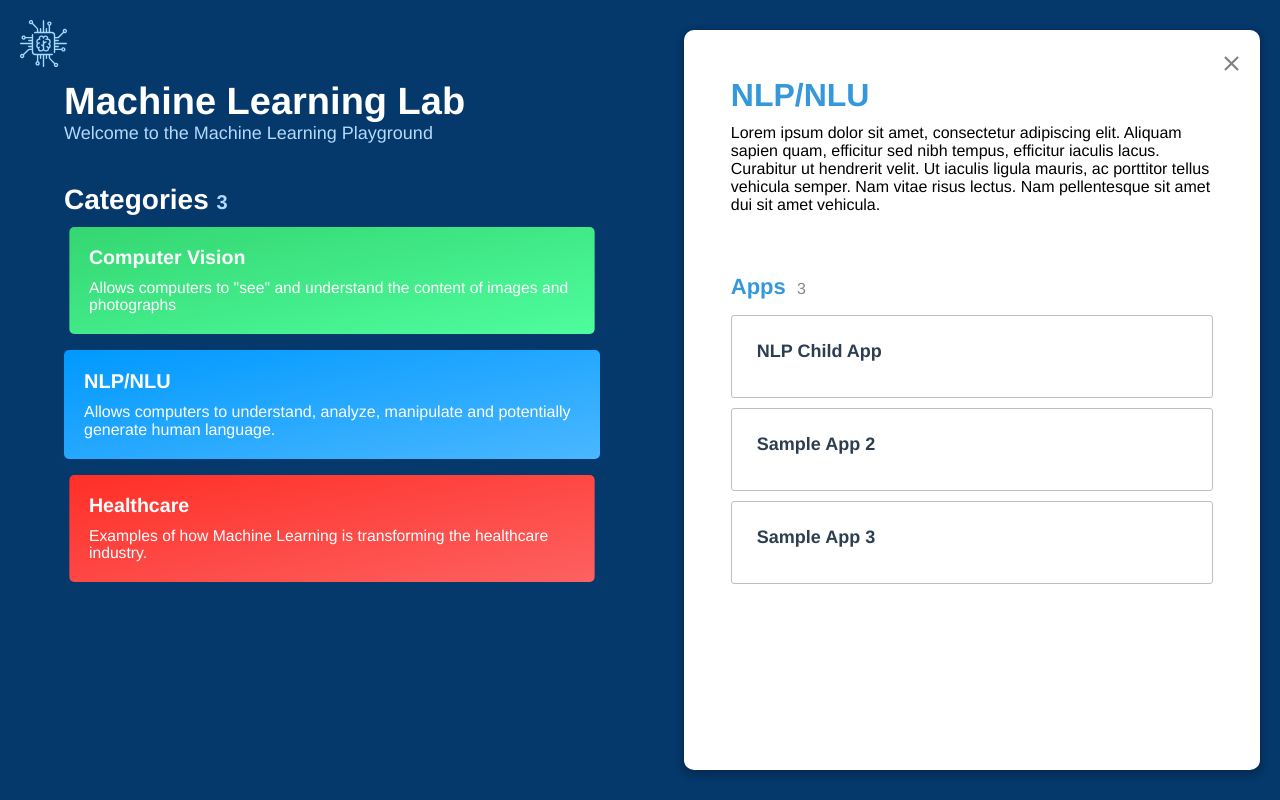
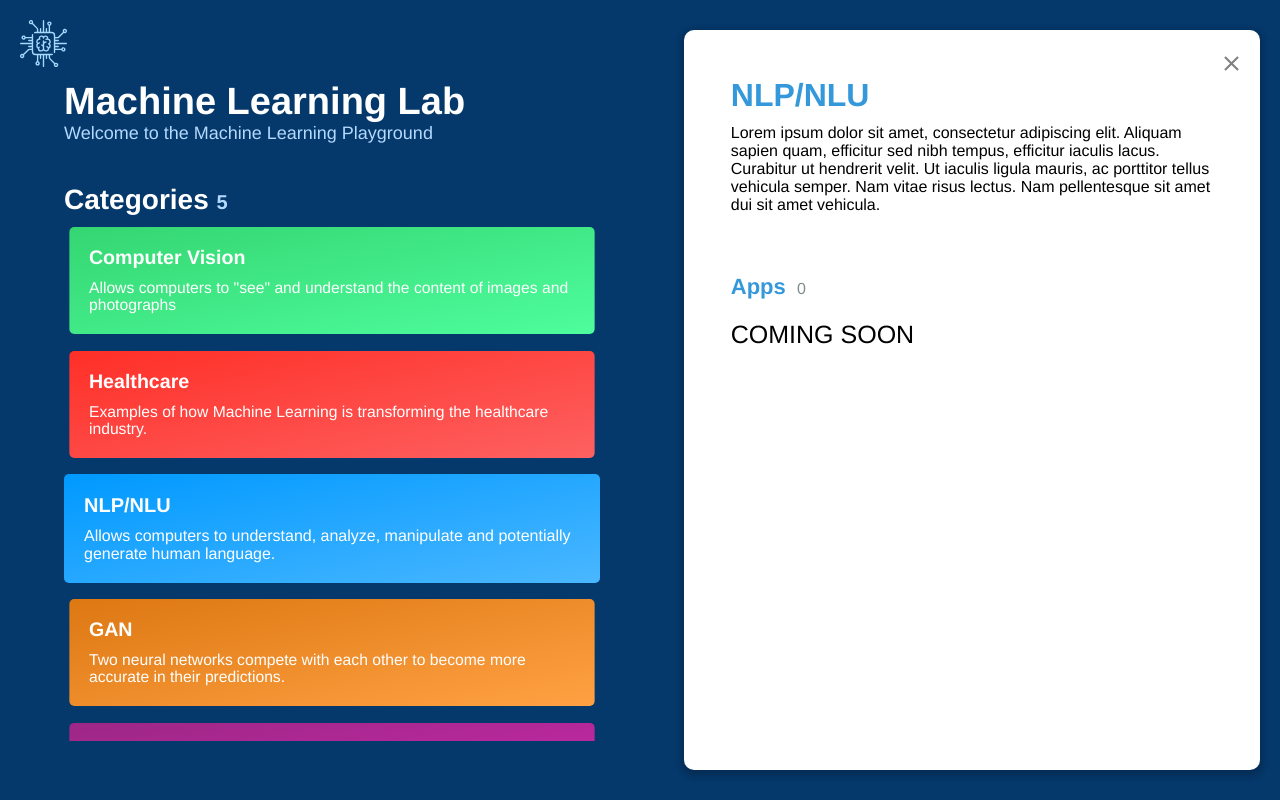
Before and after one commit to philipwisner/machine-learning-lab, a Vue app: page /#/nlp in a window 1280 px wide. Built offline with nearby package versions, Linux system fonts and the light colour scheme.

Commit message:
coming soon apps

```diff
--- a/src/components/Reusable/CategoryHeader.vue
+++ b/src/components/Reusable/CategoryHeader.vue
@@ -7,11 +7,14 @@
       <p class="long-description" v-if="$route.path == category.link">{{category.longDescription}}</p>
       <div class="app-list-container" v-if="$route.path == category.link">
         <h3 :style="{color: category.color}">Apps <span class="count">{{category.apps.length}}</span></h3>
-        <div class="app-list">
+        <div class="app-list" v-if="category.apps.length">
           <router-link :key="app.index" v-for="app in category.apps" :to="app.link" class="app">
             <h4 class="app-name">{{app.name}} <img class="app-icon" v-if="app.icon" :src="app.icon" alt="icon"></h4>
             <p class="description">{{app.description}}</p>
           </router-link>
+        </div>
+        <div v-else class="coming-soon">
+          COMING SOON
         </div>
       </div>
       <router-view class="app-outlet" :category="category" :images="images"></router-view>
@@ -54,7 +57,10 @@ $border-color: #BFBFBF;
   width: 20px;
   margin-bottom: -3px;
 }
-
+.coming-soon {
+  font-size: 25px;
+  margin-top: 20px;
+}
 h1 a {
   margin-bottom: 10px;
   text-decoration: none;
--- a/src/data.js
+++ b/src/data.js
@@ -30,8 +30,42 @@ appData.categories = [
         name: "Food Classifier 🍔",
         description: "Detects what type of food is in a picture.",
         link: "/vision/foodclassifier",
-        endPoint: "http://prakash.ai:2998/ping",
-        imageSet: "foodImages"
+        endPoint: "http://prakash.ai:2998/api/classify",
+        imageSet: "foodImages",
+        resultsHeight: "120px"
+      }
+    ]
+  },
+  {
+    name: "Healthcare",
+    description:
+      "Examples of how Machine Learning is transforming the healthcare industry.",
+    longDescription:
+      "Lorem ipsum dolor sit amet, consectetur adipiscing elit. Aliquam sapien quam, efficitur sed nibh tempus, efficitur iaculis lacus. Curabitur ut hendrerit velit. Ut iaculis ligula mauris, ac porttitor tellus vehicula semper. Nam vitae risus lectus. Nam pellentesque sit amet dui sit amet vehicula.",
+    link: "/healthcare",
+    logo: "Thumb",
+    class: "healthcare",
+    color: "#e74c3c",
+    apps: [
+      {
+        name: "Breast Cancer Detector",
+        icon: "/img/breast-cancer.362569fd.png",
+        description: "Detects breast cancer based off an iamge.",
+        link: "/healthcare/breastcancer",
+        endPoint: "http://prakash.ai:2997/analyze"
+      },
+      {
+        name: "Melanoma Detector ☀️",
+        description: "Detects melanoma based off an image.",
+        link: "/healthcare/melanoma",
+        endPoint: "http://prakash.ai:2996/image"
+      },
+      {
+        name: "Malaria Detector",
+        icon: "/img/mosquito.3333bfb6.png",
+        description: "Detects malaria based off an image.",
+        link: "/healthcare/malaria",
+        endPoint: "http://prakash.ai:2995/analyze"
       }
     ]
   },
@@ -46,22 +80,8 @@ appData.categories = [
     logo: "Graph",
     class: "nlp",
     color: "#3498db",
-    apps: [
-      {
-        name: "NLP Child App",
-        link: "nlp/nlpchild"
-      },
-      {
-        name: "Sample App 2",
-        link: "nlp/"
-      },
-      {
-        name: "Sample App 3",
-        link: "nlp/"
-      }
-    ]
+    apps: []
   },
-  /*
   {
     name: "GAN",
     fullName: "General Adversarial Network",
@@ -73,20 +93,7 @@ appData.categories = [
     logo: "Person",
     class: "gan",
     color: "#e67e22",
-    apps: [
-      {
-        name: "GAN Child App",
-        link: "gan/ganchild"
-      },
-      {
-        name: "Sample App 2",
-        link: "gan/"
-      },
-      {
-        name: "Sample App 3",
-        link: "gan/"
-      }
-    ]
+    apps: []
   },
   {
     name: "Tabular",
@@ -97,49 +104,7 @@ appData.categories = [
     logo: "Thumb",
     class: "tabular",
     color: "#9b59b6",
-    apps: [
-      {
-        name: "Tabular Child App",
-        link: "tabular/tabularchild"
-      },
-      {
-        name: "Sample App 2",
-        link: "tabular/"
-      },
-      {
-        name: "Sample App 3",
-        link: "tabular/"
-      }
-    ]
-  },
-  */
-  {
-    name: "Healthcare",
-    description:
-      "Examples of how Machine Learning is transforming the healthcare industry.",
-    longDescription:
-      "Lorem ipsum dolor sit amet, consectetur adipiscing elit. Aliquam sapien quam, efficitur sed nibh tempus, efficitur iaculis lacus. Curabitur ut hendrerit velit. Ut iaculis ligula mauris, ac porttitor tellus vehicula semper. Nam vitae risus lectus. Nam pellentesque sit amet dui sit amet vehicula.",
-    link: "/healthcare",
-    logo: "Thumb",
-    class: "healthcare",
-    color: "#e74c3c",
-    apps: [
-      {
-        name: "Breast Cancer Detector",
-        icon: "/img/breast-cancer.362569fd.png",
-        description: "Detects breast cancer based off an x-ray.",
-        link: "/healthcare/breastcancer",
-        endPoint: "http://prakash.ai:2997/analyze"
-      },
-      {
-        name: "Sample App 2",
-        link: "healthcare/"
-      },
-      {
-        name: "Sample App 3",
-        link: "healthcare/"
-      }
-    ]
+    apps: []
   }
 ];
 
@@ -176,26 +141,9 @@ appData.members = [
   }
 ];
 
-appData.imageSets2 = {
-  bearImages: [
-    {
-      name: "Grizzly Bear",
-      path: "/img/grizzly.376cfa67.jpg"
-    },
-    {
-      name: "Black Bear",
-      path: "/img/blackbear.7f53b5c2.jpg"
-    },
-    {
-      name: "Teddy Bear",
-      path: "/img/teddy.6f0650a6.jpg"
-    }
-  ],
-};
-
 appData.imageSets = [
   {
-    category: 'bearImages',
+    category: "bearImages",
     images: [
       {
         name: "Grizzly Bear",
@@ -210,6 +158,19 @@ appData.imageSets = [
         path: "/img/teddy.6f0650a6.jpg"
       }
     ]
+  },
+  {
+    category: "ageImages",
+    images: [
+      {
+        name: "Paul",
+        path: "/img/grizzly.376cfa67.jpg"
+      },
+      {
+        name: "Obama",
+        path: "/img/blackbear.7f53b5c2.jpg"
+      },
+    ]
   }
 ];
 
```
